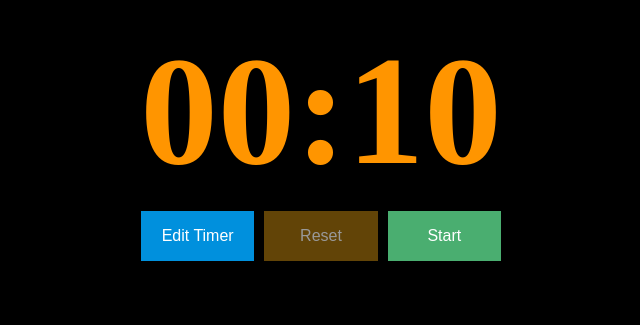
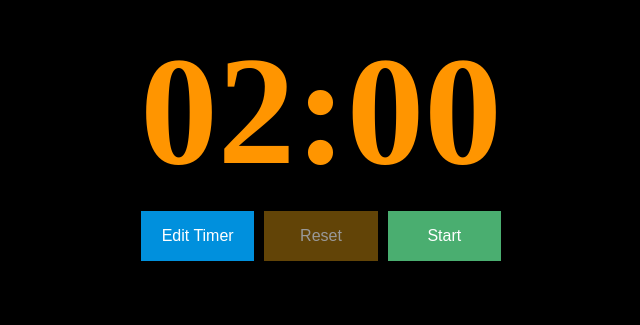
Before and after one commit to Huzaif-Hilal/countdown-timer, a plain HTML site: page index.html in a window 1280 px wide. Shown: the part 228-553 px from the top of the page, without its empty margins (319-959 px from the left). Drawn offline with Linux system fonts and the light colour scheme.

Commit message:
Updated default Time

```diff
--- a/index.html
+++ b/index.html
@@ -10,7 +10,7 @@
     <main>
 
         <div class="timer-section">
-            <section class="timer">00:10</section>
+            <section class="timer">02:00</section>
         </div>
 
         <div class="buttons-section">
```
